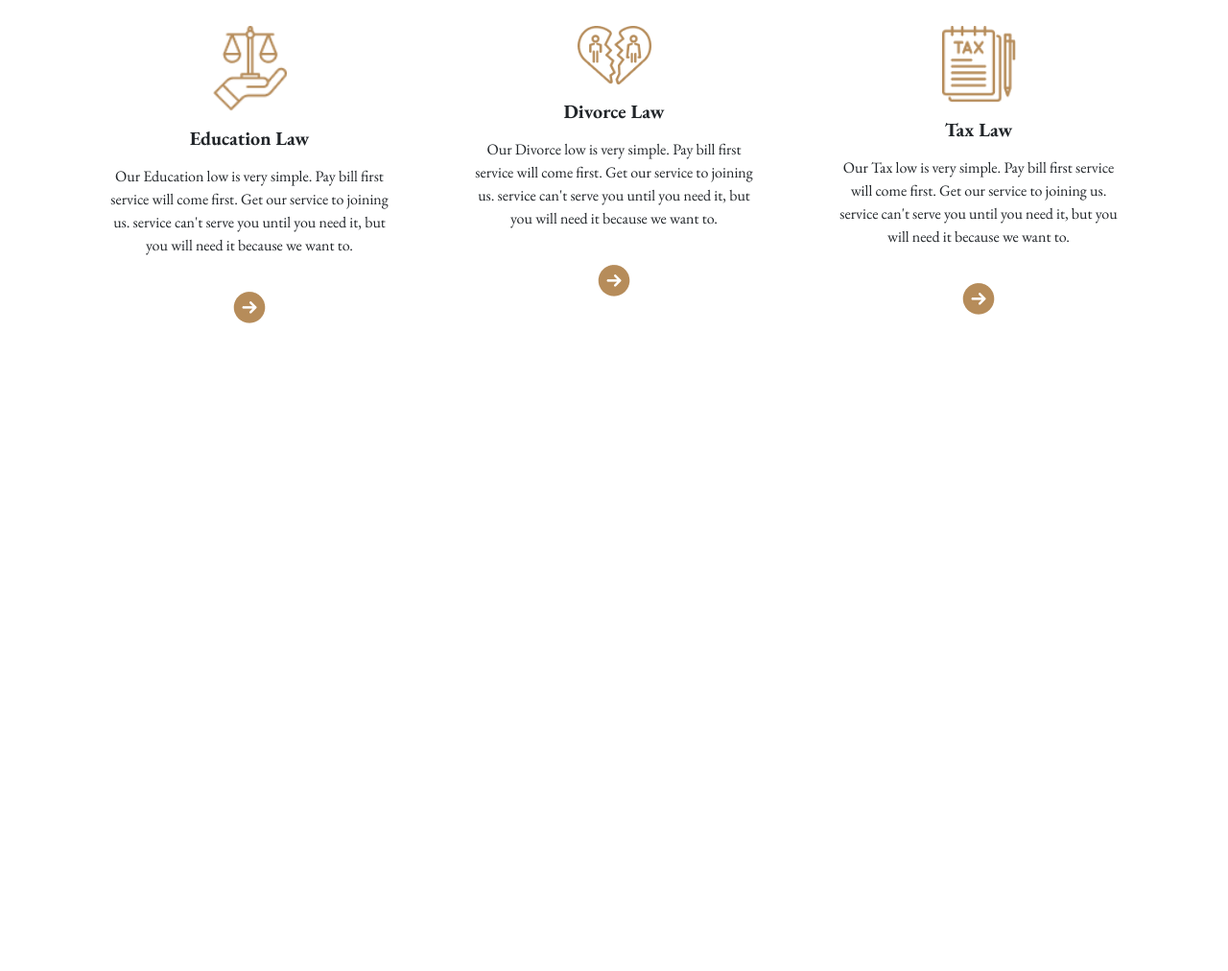
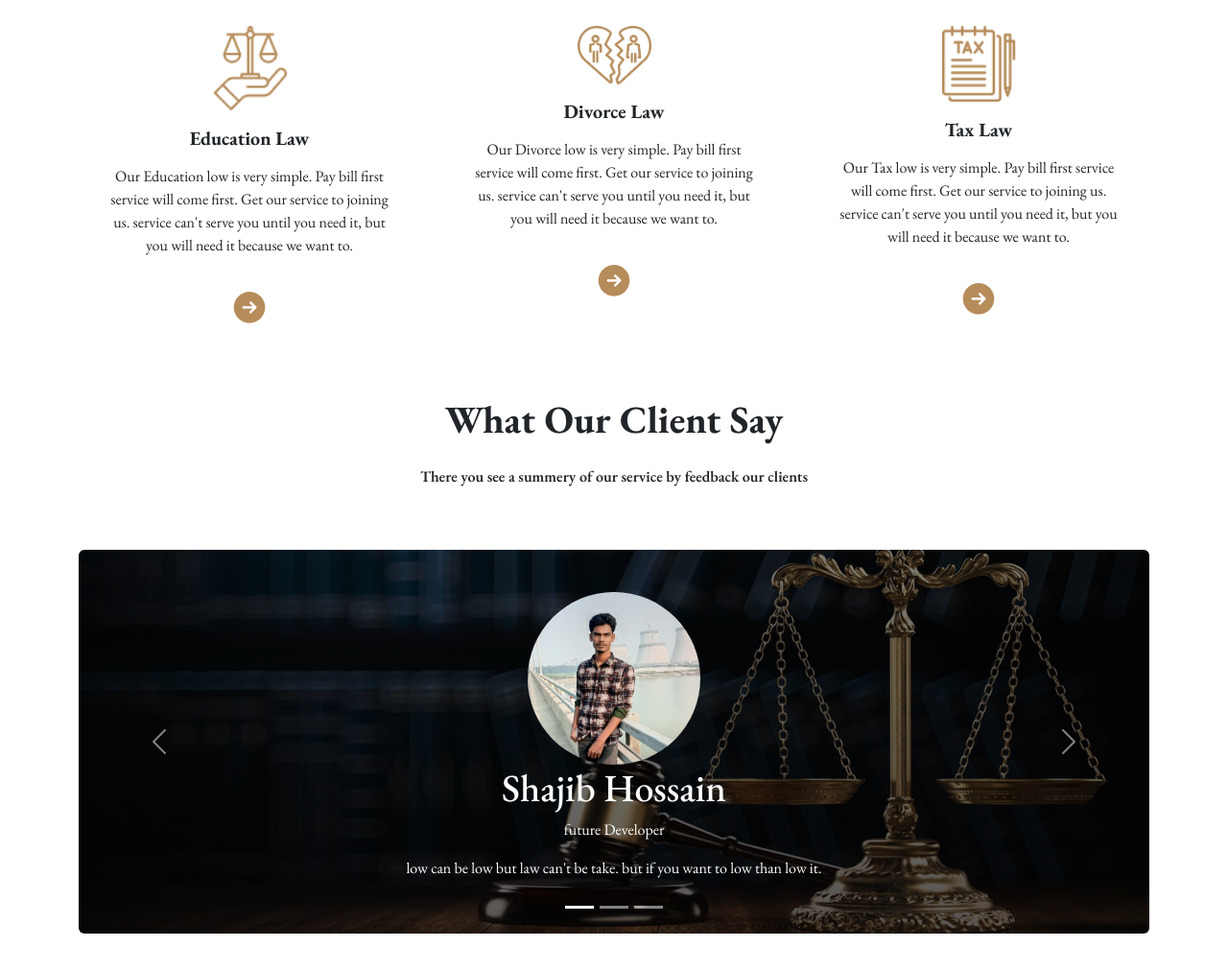
Before and after one commit to Shajib-Dv/legal-low-font-end, a plain HTML site: page index.html in a window 1280 px wide. Shown: the part 1208-2220 px from the top of the page at 96% size. Before the commit the page ends 1573 px from the top, so only its background shows below. Drawn offline with nearby package versions, Linux system fonts and the light colour scheme; a web font is replaced by a local one.

Commit message:
carousel added done

```diff
--- a/index.html
+++ b/index.html
@@ -38,7 +38,7 @@
       }
       .lg-bg-img {
         background-image: url("./images/rectangle4.png"),
-          linear-gradient(180deg, #111111 0%, rgba(17, 17, 17, 0) 100%);
+          linear-gradient(to bottom, #0202027e 0%, rgba(21, 19, 19, 0.784) 100%);
         background-blend-mode: overlay;
         background-repeat: no-repeat;
         background-position: center;
@@ -246,9 +246,9 @@
     <!-- main section  -->
     <main>
       <!-- The Legal Practice Area -->
-      <section class="mt-5 text-center">
+      <section class="my-5 text-center">
         <h1 class="fs-2 fw-bold">The Legal Practice Area</h1>
-        <p>
+        <p class="fw-semibold">
           The legal Practice means Practice more and more dont get pore. I'm
           pretty cool in Tailwind but bootstrap make me blind.
         </p>
@@ -381,6 +381,129 @@
           </div>
         </div>
       </section>
+
+      <!-- client feedback -->
+      <section class="my-5 text-center">
+        <h1 class="fw-bold">What Our Client Say</h1>
+        <p class="fw-semibold py-3">
+          There you see a summery of our service by feedback our clients
+        </p>
+
+        <!-- carousel -->
+        <div id="carouselExampleCaptions" class="carousel slide my-5">
+          <div class="carousel-indicators">
+            <button
+              type="button"
+              data-bs-target="#carouselExampleCaptions"
+              data-bs-slide-to="0"
+              class="active"
+              aria-current="true"
+              aria-label="Slide 1"
+            ></button>
+            <button
+              type="button"
+              data-bs-target="#carouselExampleCaptions"
+              data-bs-slide-to="1"
+              aria-label="Slide 2"
+            ></button>
+            <button
+              type="button"
+              data-bs-target="#carouselExampleCaptions"
+              data-bs-slide-to="2"
+              aria-label="Slide 3"
+            ></button>
+          </div>
+          <div class="carousel-inner">
+            <div class="carousel-item active">
+              <div class="lg-bg-img rounded" style="height: 400px"></div>
+              <div class="carousel-caption">
+                <div>
+                  <div>
+                    <img
+                      src="./images/admin.jpeg"
+                      alt=""
+                      class="rounded-circle"
+                      width="180px"
+                      height="180px"
+                    />
+                  </div>
+                  <h1>Shajib Hossain</h1>
+                  <p>future Developer</p>
+                </div>
+                <p>
+                  low can be low but law can't be take. but if you want to low
+                  than low it.
+                </p>
+              </div>
+            </div>
+            <div class="carousel-item">
+              <div class="lg-bg-img rounded" style="height: 400px"></div>
+              <div class="carousel-caption d-md-block">
+                <div>
+                  <div>
+                    <img
+                      src="./images/admin.jpeg"
+                      alt=""
+                      class="rounded-circle"
+                      width="180px"
+                      height="180px"
+                    />
+                  </div>
+                  <h1>Shajib Hossain</h1>
+                  <p>future Developer</p>
+                </div>
+                <p>
+                  low can be low but law can't be take. but if you want to low
+                  than low it.
+                </p>
+              </div>
+            </div>
+            <div class="carousel-item">
+              <div class="lg-bg-img rounded" style="height: 400px"></div>
+              <div class="carousel-caption d-none d-md-block">
+                <div>
+                  <div>
+                    <img
+                      src="./images/admin.jpeg"
+                      alt=""
+                      class="rounded-circle"
+                      width="180px"
+                      height="180px"
+                    />
+                  </div>
+                  <h1>Shajib Hossain</h1>
+                  <p>future Developer</p>
+                </div>
+                <p>
+                  low can be low but law can't be take. but if you want to low
+                  than low it.
+                </p>
+              </div>
+            </div>
+          </div>
+          <button
+            class="carousel-control-prev"
+            type="button"
+            data-bs-target="#carouselExampleCaptions"
+            data-bs-slide="prev"
+          >
+            <span class="carousel-control-prev-icon" aria-hidden="true"></span>
+            <span class="visually-hidden">Previous</span>
+          </button>
+          <button
+            class="carousel-control-next"
+            type="button"
+            data-bs-target="#carouselExampleCaptions"
+            data-bs-slide="next"
+          >
+            <span class="carousel-control-next-icon" aria-hidden="true"></span>
+            <span class="visually-hidden">Next</span>
+          </button>
+        </div>
+      </section>
+
+      <!-- Frequently Asked Any Questions -->
+      <section></section>
     </main>
 
     <!-- footer section  -->
```
Also changed, not shown: images/admin.jpeg (added).
